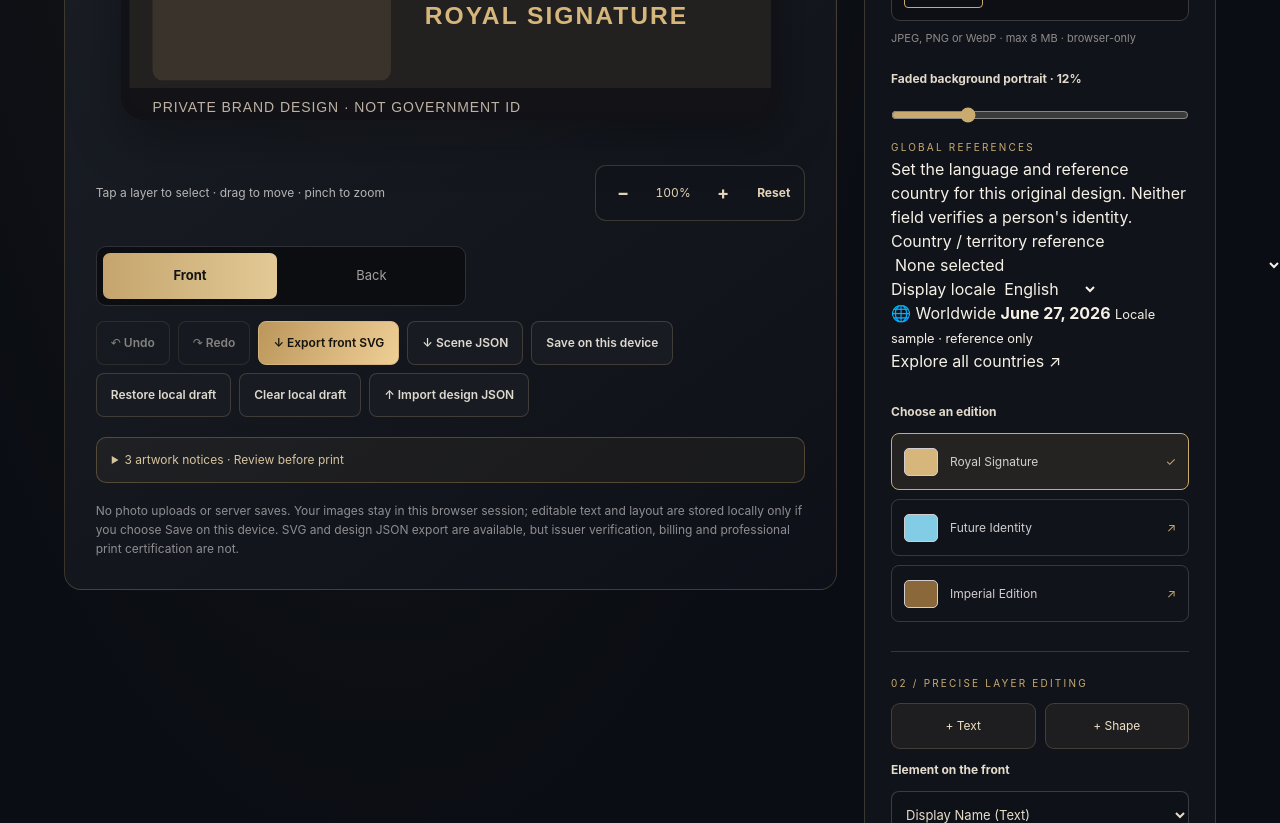
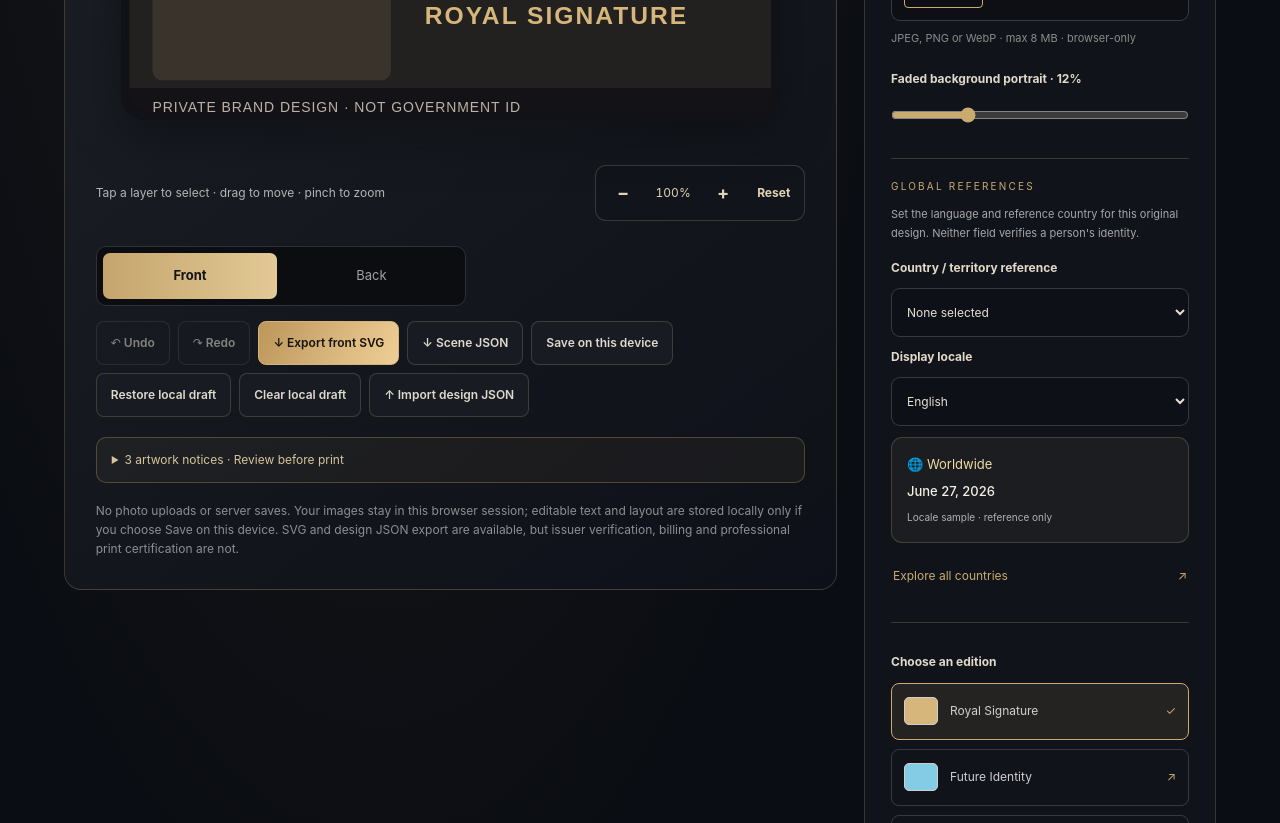
Before and after one commit to prince-web-beb/OKard, a SvelteKit app in the folder apps/web/: page /lab in a window 1280 px wide. Shown: the part 760-1583 px from the top of the page. Built offline with nearby package versions, Linux system fonts and the light colour scheme.

Commit message:
style(editor): add compact Android-first ISO country and locale controls

```diff
--- a/apps/web/src/app.css
+++ b/apps/web/src/app.css
@@ -587,3 +587,39 @@ em { font-weight: 400; color: var(--gold-pale); }
   .global-reference-grid > button { min-height: 69px; padding: 11px 12px; }
   .global-preview { padding: 23px; }
 }
+
+
+/* Editor country/locale controls are metadata, not part of a government ID. */
+.global-editor-settings {
+  margin: 25px 0 0;
+  display: grid; gap: 11px;
+  padding: 20px 0 24px;
+  border-block: 1px solid var(--line);
+}
+.global-editor-settings label {
+  color: #e3d9c9; font-size: 12px; font-weight: 650;
+}
+.global-editor-description {
+  font-size: 11px; color: #aaa7a9; margin: 0 0 6px;
+  line-height: 1.65;
+}
+.global-editor-settings select {
+  width: 100%; min-height: 49px;
+  background: #0d1017; color: #e6dfd3;
+  border-radius: 9px; border: 1px solid rgba(255,255,255,.17);
+  padding: 11px; font-size: 12px;
+}
+.global-editor-example {
+  display: grid; gap: 8px; padding: 17px 15px;
+  border-radius: 11px; background: rgba(201,171,112,.07);
+  border: 1px solid var(--line);
+}
+.global-editor-example > span { font-size: 13px; color: var(--gold-pale); }
+.global-editor-example > strong { font-weight: 500; font-size: 13px; overflow-wrap: anywhere; }
+.global-editor-example > small { color: #b5b0af; font-size: 10px; }
+.global-editor-atlas {
+  display: inline-flex; justify-content: space-between;
+  align-items: center; padding: 13px 2px;
+  color: var(--gold); font-size: 12px; min-height: 44px;
+}
+.global-editor-atlas:hover { text-decoration: underline; text-underline-offset: 4px; }
```
